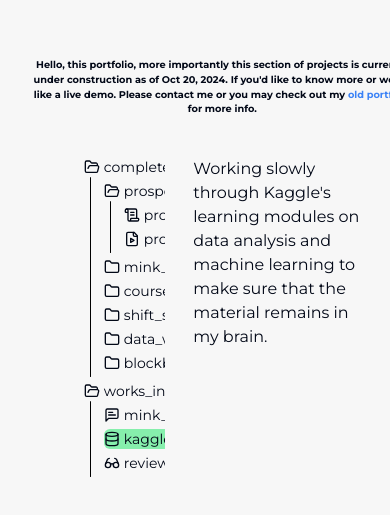
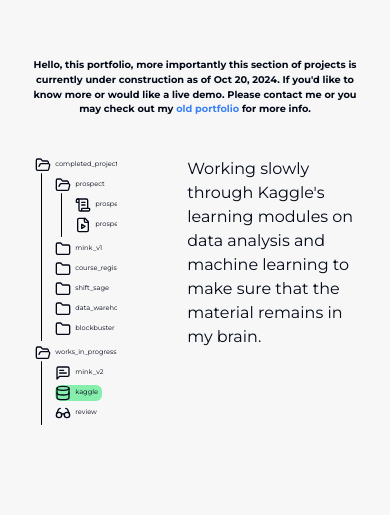
Before and after one commit to michaelwcsin/portfolio, a Next.js app: page / in a window 390 px wide. Shown: the part 1707-2222 px from the top of the page. Built offline with nearby package versions, Linux system fonts and the light colour scheme.

Commit message:
Changed sizing for responsiveness on projects

```diff
--- a/app/page.tsx
+++ b/app/page.tsx
@@ -6,19 +6,11 @@ import Intro from "@/pages/Intro";
 import Projects from "@/pages/Projects";
 import Footer from "@/pages/StickyFooter";
 import Lenis from "lenis";
-import Snap from "lenis/snap";
 import { useEffect } from "react";
 
 export default function Home() {
   useEffect(() => {
     const lenis = new Lenis();
-    const snap = new Snap(lenis, {});
-
-    snap.add(0);
-    snap.add(window.innerHeight);
-    snap.add(window.innerHeight * 2);
-    snap.add(window.innerHeight * 3);
-    snap.add(window.innerHeight * 4);
 
     function raf(time: number) {
       lenis.raf(time);
--- a/components/ui/file-tree.tsx
+++ b/components/ui/file-tree.tsx
@@ -246,7 +246,7 @@ const Folder = forwardRef<
       >
         <AccordionPrimitive.Trigger
           className={cn(
-            `flex items-center gap-1 text-sm rounded-md`,
+            `flex items-center gap-1 text-[1.7vw] md:text-sm rounded-md`,
             className,
             {
               "bg-muted rounded-md": isSelect && isSelectable,
@@ -262,7 +262,7 @@ const Folder = forwardRef<
             : closeIcon ?? <FolderIcon className="size-4" />}
           <span>{element}</span>
         </AccordionPrimitive.Trigger>
-        <AccordionPrimitive.Content className="text-sm data-[state=closed]:animate-accordion-up data-[state=open]:animate-accordion-down relative overflow-hidden h-full">
+        <AccordionPrimitive.Content className="text-[1.7vw] md:text-sm data-[state=closed]:animate-accordion-up data-[state=open]:animate-accordion-down relative overflow-hidden h-full">
           {element && indicator && <TreeIndicator aria-hidden="true" />}
           <AccordionPrimitive.Root
             dir={direction}
@@ -318,7 +318,7 @@ const File = forwardRef<
           disabled={!isSelectable}
           aria-label="File"
           className={cn(
-            "flex items-center gap-1 cursor-pointer text-sm pr-1 rtl:pl-1 rtl:pr-0 rounded-md  duration-200 ease-in-out",
+            "flex items-center gap-1 cursor-pointer text-[1.7vw] md:text-sm pr-1 rtl:pl-1 rtl:pr-0 rounded-md  duration-200 ease-in-out",
             {
               "bg-green-300": isSelected && isSelectable,
             },
--- a/pages/Projects.tsx
+++ b/pages/Projects.tsx
@@ -42,9 +42,9 @@ const Projects = () => {
           for more info.
         </p>
 
-        <div className="flex gap-5 justify-center">
+        <div className="flex gap-5 justify-between md:justify-center">
           <Tree
-            className="overflow-hidden w-[25%] h-[70vh]"
+            className="overflow-hidden w-[25vw] h-[70vh]"
             initialSelectedId="22"
             initialExpandedItems={["1", "2", "20"]}
             elements={projects}
```
